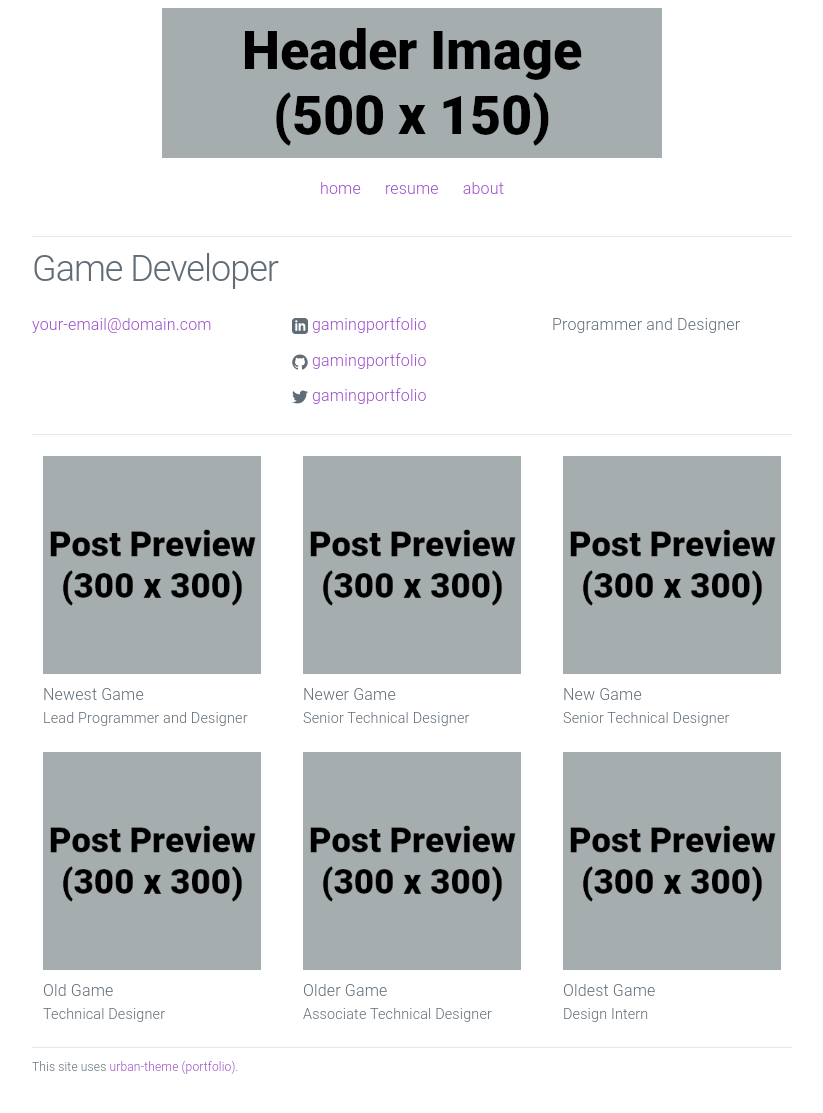
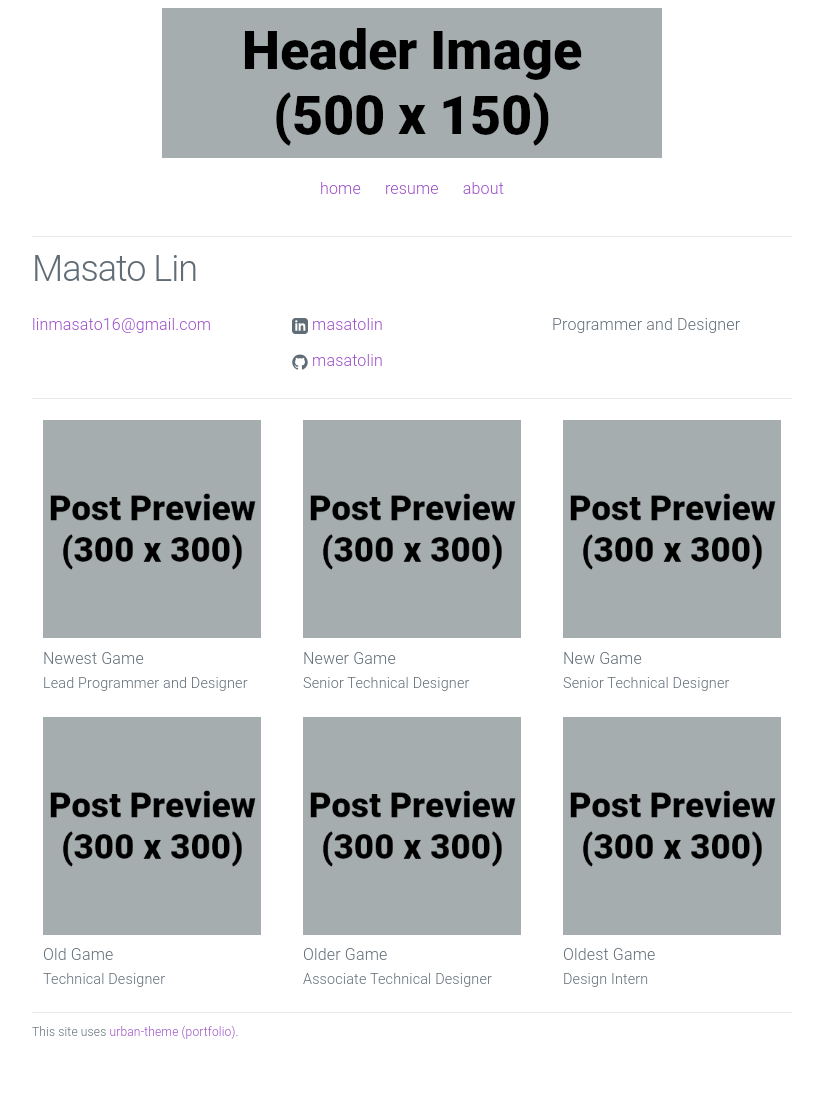
Before and after one commit to masatolin/masatolin.github.io, a Jekyll site: the page built from index.html, in a window 1280 px wide. Shown: the whole page, without its empty margins (228-1051 px from the left). Built offline with Jekyll 4.4.1, drawn with Linux system fonts in a browser that asks for light colours; after the commit the page ends 1077 px from its top, so only the background shows below that.

Commit message:
Update _config.yml

```diff
--- a/_config.yml
+++ b/_config.yml
@@ -1,12 +1,11 @@
 # Site settings
-title: Game Developer
-email: your-email@domain.com
+title: Masato Lin
+email: linmasato16@gmail.com
 description: > # keep this and put description below
   Programmer and Designer
-url: "https://yourdomain.com" # the base hostname & protocol for your site
-linkedin_url: "https://www.linkedin.com/in/gamingportfolio"
-github_username: gamingportfolio
-twitter_username: gamingportfolio
+url: "https://masatolin.github.io/" # the base hostname & protocol for your site
+linkedin_url: "https://www.linkedin.com/in/masatolin"
+github_username: masatolin
 footer_text: "This site uses <a href='https://github.com/gamingportfolio/urban-theme-portfolio'>urban-theme (portfolio)</a>."
 
 # Build settings
```
